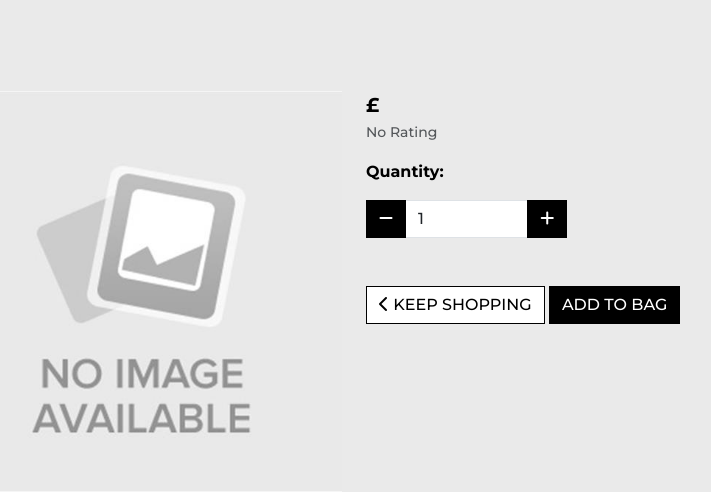
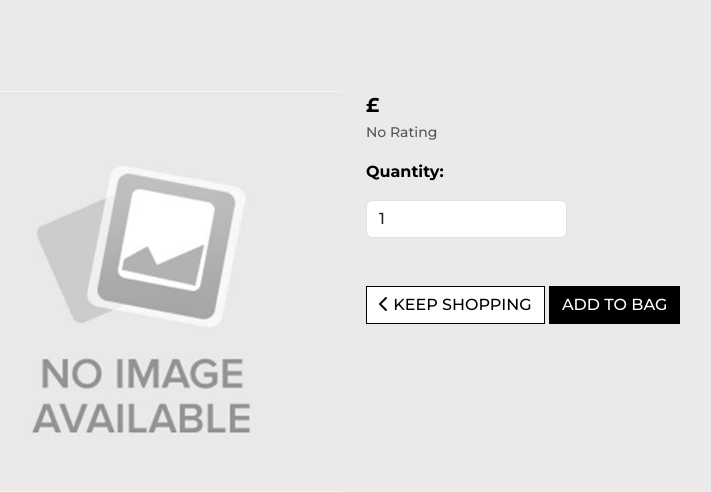
Before and after one commit to danieljcave/p5-cds-car-keys, a Django app: template products/templates/products/product_detail.html in a window 1280 px wide. Shown: the part 58-550 px from the top of the page, without its empty margins (286-997 px from the left). Run offline with Django 5.2, Linux system fonts and the light colour scheme; the template is opened without the code that fills it, so the values that code supplies are empty; some libraries are stand-ins or nearby versions.

Commit message:
remove desc and inc buttons on product view

```diff
--- a/products/templates/products/product_detail.html
+++ b/products/templates/products/product_detail.html
@@ -51,26 +51,10 @@
                                 <p class="mt-3"><strong>Quantity:</strong></p>
                                 <div class="form-group w-50">
                                     <div class="input-group">
-                                        <div class="input-group-prepend">
-                                            <button class="decrement-qty btn btn-black rounded-0"
-                                                data-item_id="{{ product.id }}" id="decrement-qty_{{ product.id }}">
-                                                <span class="icon">
-                                                    <i class="fas fa-minus"></i>
-                                                </span>
-                                            </button>
-                                        </div>
                                         <input class="form-control qty_input" type="number"
                                             name="quantity" value="1" min="1" max="99"
                                             data-item_id="{{ product.id }}"
                                             id="id_qty_{{ product.id }}">
-                                        <div class="input-group-append">
-                                            <button class="increment-qty btn btn-black rounded-0"
-                                                data-item_id="{{ product.id }}" id="increment-qty_{{ product.id }}">
-                                                <span class="icon">
-                                                    <i class="fas fa-plus"></i>
-                                                </span>
-                                            </button>
-                                        </div>
                                     </div>
                                 </div>
                             </div>
```
